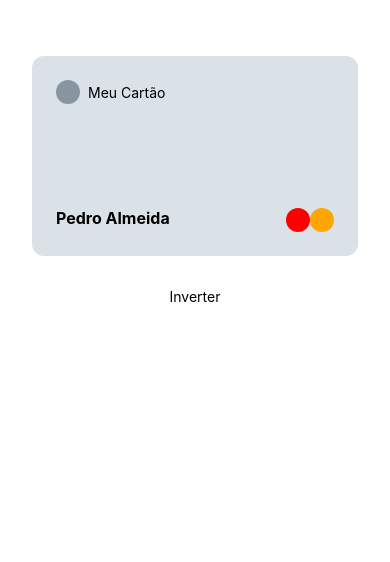
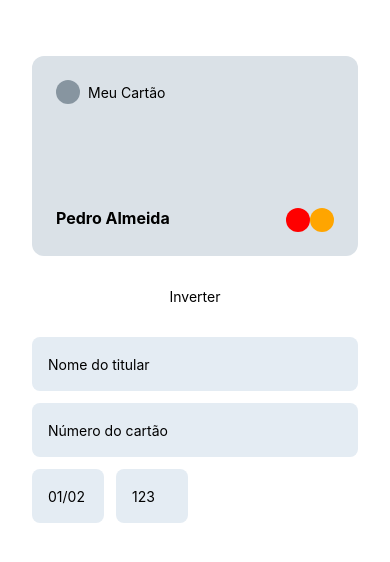
Before and after one commit to pedrohamarques/rn-credit-card, a React Native app: screen / in a window 390 px wide. Shown: the top 562 px of the page. Built offline with nearby package versions, Linux system fonts and the light colour scheme.

Commit message:
feat:  add states to data from input

```diff
--- a/src/screens/payment/payment.hook.ts
+++ b/src/screens/payment/payment.hook.ts
@@ -1,7 +1,14 @@
+import { useState } from "react";
 import { useSharedValue } from "react-native-reanimated";
+
 import { CARD_SIDE } from "@constants/credit-card";
 
 export function usePayment() {
+    const [name, setName] = useState("");
+    const [number, setNumber] = useState("");
+    const [date, setDate] = useState("");
+    const [code, setCode] = useState("");
+
     const cardSide = useSharedValue(CARD_SIDE.front);
 
     function showFrontCard() {
@@ -22,6 +29,16 @@ export function usePayment() {
 
     return {
         cardSide,
+        name,
+        number,
+        date,
+        code,
         handleFlipCard,
+        showFrontCard,
+        showBackCard,
+        setName,
+        setDate,
+        setCode,
+        setNumber,
     };
 }
--- a/src/screens/payment/payment.tsx
+++ b/src/screens/payment/payment.tsx
@@ -1,19 +1,74 @@
 import { Text, TouchableOpacity, View } from "react-native";
 
 import { CreditCard } from "@components/credit-card";
+import { Input } from "@components/input";
+
+import { formatCreditCardNumber, formatExpiringDate } from "@utils/format";
 
 import { styles } from "./styles";
 
 import { usePayment } from "./payment.hook";
 
 export function Payment() {
-    const { cardSide, handleFlipCard } = usePayment();
+    const {
+        cardSide,
+        handleFlipCard,
+        showBackCard,
+        showFrontCard,
+        setCode,
+        setDate,
+        setName,
+        setNumber,
+        name,
+        number,
+        date,
+        code,
+    } = usePayment();
     return (
         <View style={styles.container}>
-            <CreditCard cardSide={cardSide} />
+            <CreditCard
+                cardSide={cardSide}
+                data={{ name, number, date, code }}
+            />
             <TouchableOpacity style={styles.button} onPress={handleFlipCard}>
                 <Text>Inverter</Text>
             </TouchableOpacity>
+
+            <View style={styles.form}>
+                <Input
+                    placeholder='Nome do titular'
+                    onChangeText={setName}
+                    onFocus={showFrontCard}
+                />
+                <Input
+                    placeholder='Número do cartão'
+                    keyboardType='numeric'
+                    onChangeText={setNumber}
+                    maxLength={19}
+                    value={formatCreditCardNumber(number)}
+                    onFocus={showBackCard}
+                />
+
+                <View style={styles.inputInLine}>
+                    <Input
+                        placeholder='01/02'
+                        style={styles.smallInput}
+                        onChangeText={setDate}
+                        value={formatExpiringDate(date)}
+                        keyboardType='numeric'
+                        maxLength={5}
+                        onFocus={showBackCard}
+                    />
+                    <Input
+                        placeholder='123'
+                        style={styles.smallInput}
+                        keyboardType='numeric'
+                        onChangeText={setCode}
+                        maxLength={3}
+                        onFocus={showBackCard}
+                    />
+                </View>
+            </View>
         </View>
     );
 }
--- a/src/screens/payment/styles.ts
+++ b/src/screens/payment/styles.ts
@@ -10,4 +10,14 @@ export const styles = StyleSheet.create({
         alignItems: "center",
         marginVertical: 32,
     },
+    form: {
+        gap: 12,
+    },
+    inputInLine: {
+        flexDirection: "row",
+        gap: 12,
+    },
+    smallInput: {
+        width: 72,
+    },
 });
```
